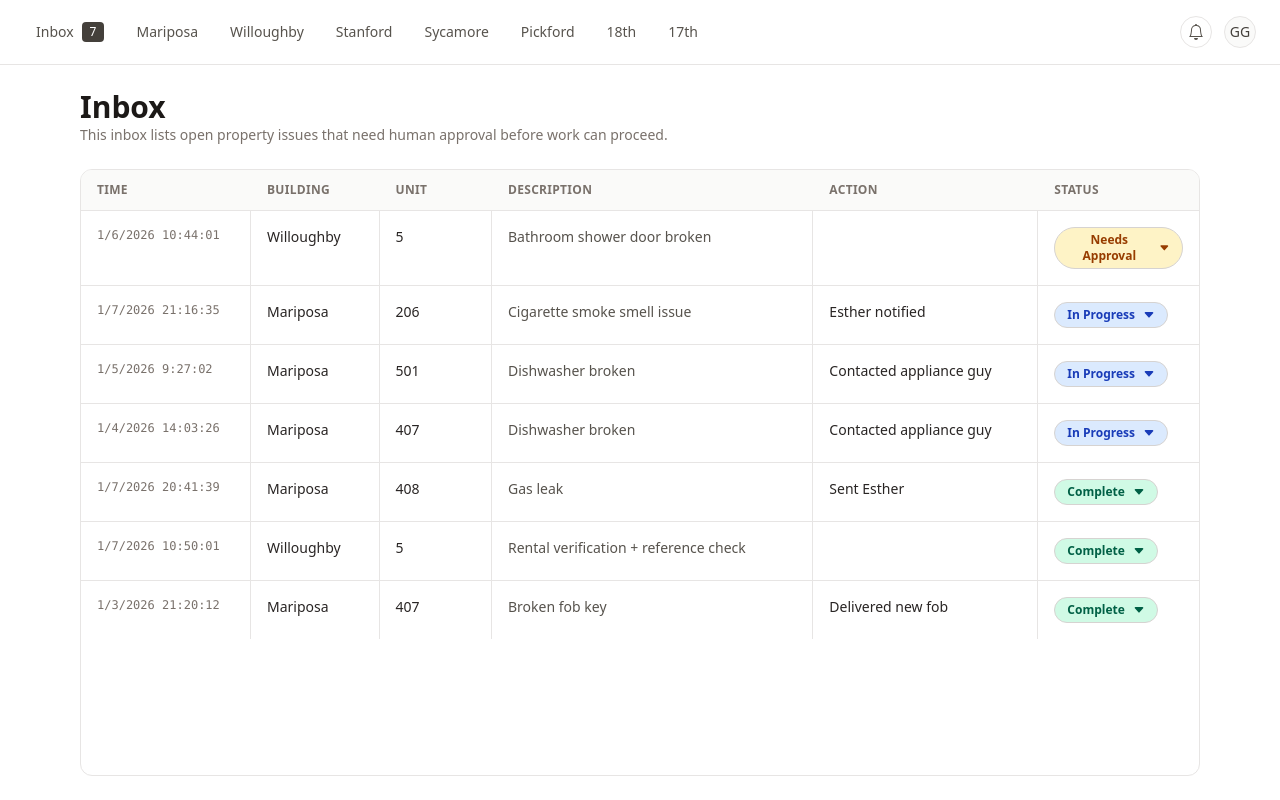
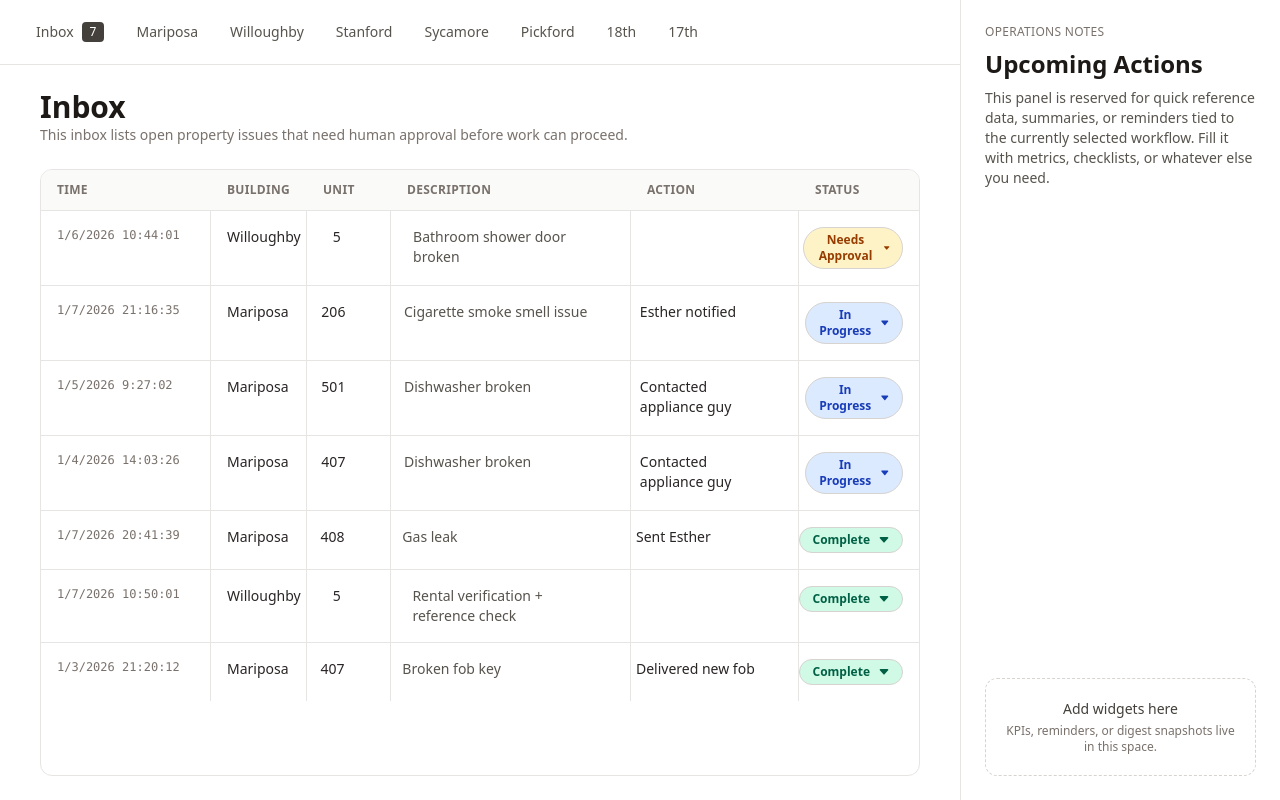
Before and after one commit to 21andrewchang/hermes, a SvelteKit app: page / in a window 1280 px wide. Built offline with nearby package versions, Linux system fonts and the light colour scheme.

Commit message:
feat: chat interface

```diff
--- a/src/routes/+page.svelte
+++ b/src/routes/+page.svelte
@@ -106,7 +106,9 @@
 		Complete: 2
 	};
 
-	let entries = $state([...initialEntries].sort((a, b) => statusRank[a.status] - statusRank[b.status]));
+	let entries = $state(
+		[...initialEntries].sort((a, b) => statusRank[a.status] - statusRank[b.status])
+	);
 	let openStatusIndex = $state<number | null>(null);
 
 	function statusStyles(status: TableEntry['status']): string {
@@ -120,7 +122,9 @@
 	}
 
 	function updateStatus(targetIndex: number, status: TableEntry['status']) {
-		const updated = entries.map((entry, index) => (index === targetIndex ? { ...entry, status } : entry));
+		const updated = entries.map((entry, index) =>
+			index === targetIndex ? { ...entry, status } : entry
+		);
 		entries = updated.sort((a, b) => statusRank[a.status] - statusRank[b.status]);
 	}
 
@@ -135,7 +139,8 @@
 	});
 </script>
 
-<div class="flex h-screen flex-col bg-white text-black">
+<div class="flex h-screen bg-white text-black">
+	<div class="flex w-3/4 flex-col">
 		<header class="flex items-center justify-between border-b border-stone-200 px-6 py-4">
 			<div class="flex flex-wrap items-center gap-2">
 				{#each tabs as tab}
@@ -145,43 +150,31 @@
 					>
 						{tab.label}
 						{#if tab.id === 'inbox'}
-						<span class="rounded bg-stone-700 px-2 py-0.5 text-xs text-white">{entries.length}</span>
+							<span class="rounded bg-stone-700 px-2 py-0.5 text-xs text-white">{entries.length}</span
+							>
 						{/if}
 					</button>
 				{/each}
 			</div>
-		<div class="flex items-center gap-3">
-			<button
-				class="flex h-8 w-8 items-center justify-center rounded-full border border-stone-200 bg-white text-stone-600 hover:bg-stone-50"
-			>
-				<svg xmlns="http://www.w3.org/2000/svg" width="16" height="16" fill="currentColor" viewBox="0 0 16 16">
-					<path
-						d="M8 16a2 2 0 0 0 2-2H6a2 2 0 0 0 2 2M8 1.918l-.797.161A4 4 0 0 0 4 6c0 .628-.134 2.197-.459 3.742-.16.767-.376 1.566-.663 2.258h10.244c-.287-.692-.502-1.49-.663-2.258C12.134 8.197 12 6.628 12 6a4 4 0 0 0-3.203-3.92zM14.22 12c.223.447.481.801.78 1H1c.299-.199.557-.553.78-1C2.68 10.2 3 6.88 3 6c0-2.42 1.72-4.44 4.005-4.901a1 1 0 1 1 1.99 0A5 5 0 0 1 13 6c0 .88.32 4.2 1.22 6"
-					/>
-				</svg>
-			</button>
-			<div
-				class="flex h-8 w-8 items-center justify-center rounded-full border border-stone-200 bg-stone-50 text-sm text-stone-700"
-			>
-				GG
-			</div>
-		</div>
 		</header>
 
-	<main class="flex-1 overflow-hidden px-20 py-6">
+		<main class="flex-1 overflow-hidden px-10 py-6">
 			{#if activeTab === 'inbox'}
 				<div class="flex h-full flex-col gap-6">
 					<div class="flex items-end justify-between">
 						<div>
 							<h1 class="text-3xl font-semibold text-stone-900">Inbox</h1>
 							<p class="text-sm text-stone-500">
-							This inbox lists open property issues that need human approval before work can proceed.
+								This inbox lists open property issues that need human approval before work can
+								proceed.
 							</p>
 						</div>
 					</div>
 
 					<div class="flex-1 overflow-hidden rounded-xl border border-stone-200">
-					<div class="grid grid-cols-[170px_0.8fr_0.7fr_2fr_1.4fr_1fr] border-b border-stone-200 bg-stone-50 text-xs font-semibold uppercase tracking-wide text-stone-500">
+						<div
+							class="grid grid-cols-[170px_0.8fr_0.7fr_2fr_1.4fr_1fr] border-b border-stone-200 bg-stone-50 text-xs font-semibold tracking-wide text-stone-500 uppercase"
+						>
 							<div class="px-4 py-3">Time</div>
 							<div class="px-4 py-3">Building</div>
 							<div class="px-4 py-3">Unit</div>
@@ -190,14 +183,21 @@
 							<div class="px-4 py-3">Status</div>
 						</div>
 						<div class="relative">
-							<div class="pointer-events-none absolute inset-0 z-0 grid grid-cols-[170px_0.8fr_0.7fr_2fr_1.4fr_1fr]">
+							<div
+								class="pointer-events-none absolute inset-0 z-0 grid grid-cols-[170px_0.8fr_0.7fr_2fr_1.4fr_1fr]"
+							>
 								{#each Array(6) as _, index}
-									<div class={`border-r border-stone-200 ${index === 5 ? 'border-r-0' : ''}`} aria-hidden="true"></div>
+									<div
+										class={`border-r border-stone-200 ${index === 5 ? 'border-r-0' : ''}`}
+										aria-hidden="true"
+									></div>
 								{/each}
 							</div>
 							<div class="relative divide-y divide-stone-200">
 								{#each entries as entry, index (index)}
-									<div class="grid grid-cols-[170px_0.8fr_0.7fr_2fr_1.4fr_1fr] text-sm text-stone-800">
+									<div
+										class="grid grid-cols-[170px_0.8fr_0.7fr_2fr_1.4fr_1fr] text-sm text-stone-800"
+									>
 										<div class="px-4 py-4 font-mono text-xs text-stone-500">{entry.time}</div>
 										<div class="px-4 py-4 font-medium">{entry.building}</div>
 										<div class="px-4 py-4">{entry.unit}</div>
@@ -212,16 +212,28 @@
 												}}
 											>
 												{entry.status}
-											<svg xmlns="http://www.w3.org/2000/svg" width="12" height="12" fill="currentColor" viewBox="0 0 16 16">
-												<path d="M7.247 11.14 2.451 5.658C1.885 5.013 2.345 4 3.204 4h9.592a1 1 0 0 1 .753 1.659l-4.796 5.48a1 1 0 0 1-1.506 0" />
+												<svg
+													xmlns="http://www.w3.org/2000/svg"
+													width="12"
+													height="12"
+													fill="currentColor"
+													viewBox="0 0 16 16"
+												>
+													<path
+														d="M7.247 11.14 2.451 5.658C1.885 5.013 2.345 4 3.204 4h9.592a1 1 0 0 1 .753 1.659l-4.796 5.48a1 1 0 0 1-1.506 0"
+													/>
 												</svg>
 											</button>
 											{#if openStatusIndex === index}
-											<div class="absolute right-0 top-full z-10 mt-2 w-44 rounded-md border border-stone-200 bg-white shadow-lg">
+												<div
+													class="absolute top-full right-0 z-10 mt-2 w-44 rounded-md border border-stone-200 bg-white shadow-lg"
+												>
 													{#each statusOptions as option}
 														<button
 															class={`flex w-full items-center justify-between px-3 py-2 text-xs text-stone-700 hover:bg-stone-100 ${
-															option === entry.status ? 'font-semibold text-stone-900' : ''
+																option === entry.status
+																	? 'font-semibold text-stone-900'
+																	: ''
 															}`}
 															onclick={(event) => {
 																event.stopPropagation();
@@ -231,7 +243,13 @@
 														>
 															<span>{option}</span>
 															{#if option === entry.status}
-															<svg xmlns="http://www.w3.org/2000/svg" width="12" height="12" fill="currentColor" viewBox="0 0 16 16">
+																<svg
+																	xmlns="http://www.w3.org/2000/svg"
+																	width="12"
+																	height="12"
+																	fill="currentColor"
+																	viewBox="0 0 16 16"
+																>
 																	<path
 																		d="M13.485 1.929a.75.75 0 0 1 0 1.06L6.486 9.99a.75.75 0 0 1-1.06 0L2.515 7.08a.75.75 0 0 1 1.06-1.06L6 8.445l6.425-6.515a.75.75 0 0 1 1.06 0"
 																	/>
@@ -250,12 +268,28 @@
 				</div>
 			{:else}
 				<div class="flex h-full flex-col items-center justify-center gap-3 text-center">
-				<p class="text-sm uppercase tracking-wide text-stone-500">Coming soon</p>
+					<p class="text-sm tracking-wide text-stone-500 uppercase">Coming soon</p>
 					<h1 class="text-3xl font-semibold text-stone-900">{tabLabels[activeTab]} workspace</h1>
 					<p class="max-w-md text-sm text-stone-600">
-					This tab is reserved for {tabLabels[activeTab]} workflows. Continue managing requests from the Inbox for now.
+						This tab is reserved for {tabLabels[activeTab]} workflows. Continue managing requests from
+						the Inbox for now.
 					</p>
 				</div>
 			{/if}
 		</main>
 	</div>
+	<section class="flex w-1/4 flex-col justify-between border-l border-stone-200 px-6 py-6">
+		<div>
+			<p class="text-xs tracking-wide text-stone-500 uppercase">Operations notes</p>
+			<h2 class="mt-2 text-2xl font-semibold text-stone-900">Upcoming Actions</h2>
+			<p class="mt-2 text-sm text-stone-600">
+				This panel is reserved for quick reference data, summaries, or reminders tied to the currently
+				selected workflow. Fill it with metrics, checklists, or whatever else you need.
+			</p>
+		</div>
+		<div class="rounded-xl border border-dashed border-stone-300 px-4 py-5 text-center">
+			<p class="text-sm font-medium text-stone-700">Add widgets here</p>
+			<p class="mt-1 text-xs text-stone-500">KPIs, reminders, or digest snapshots live in this space.</p>
+		</div>
+	</section>
+</div>
```
Lines whose indentation alone changed are shown as unchanged.
